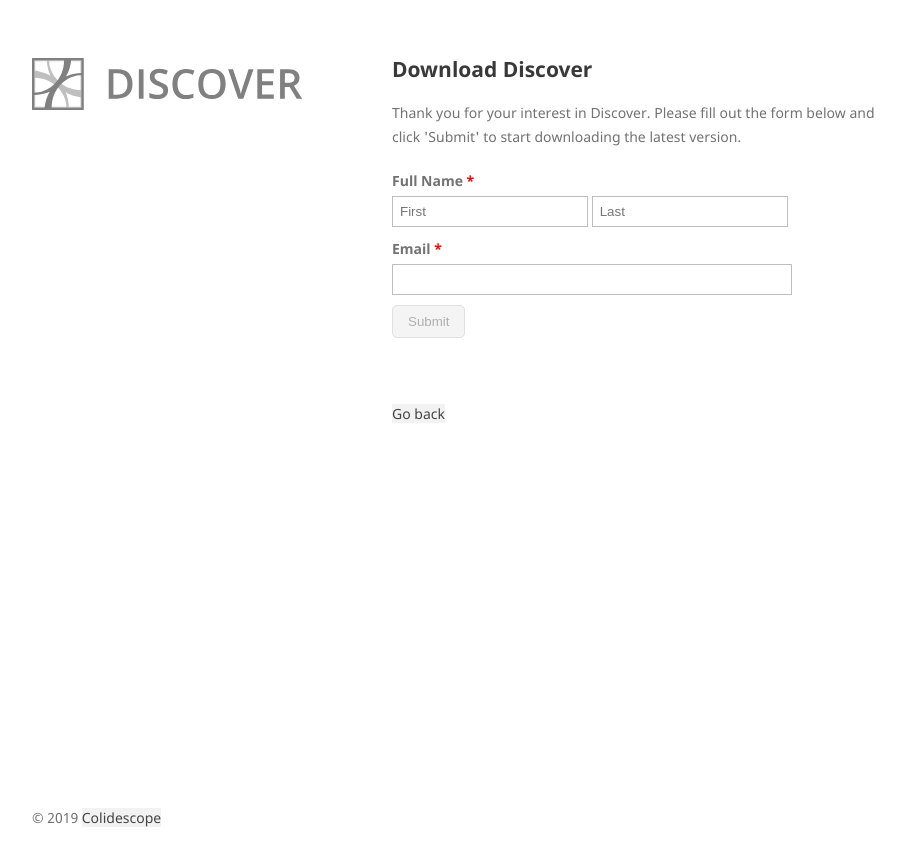
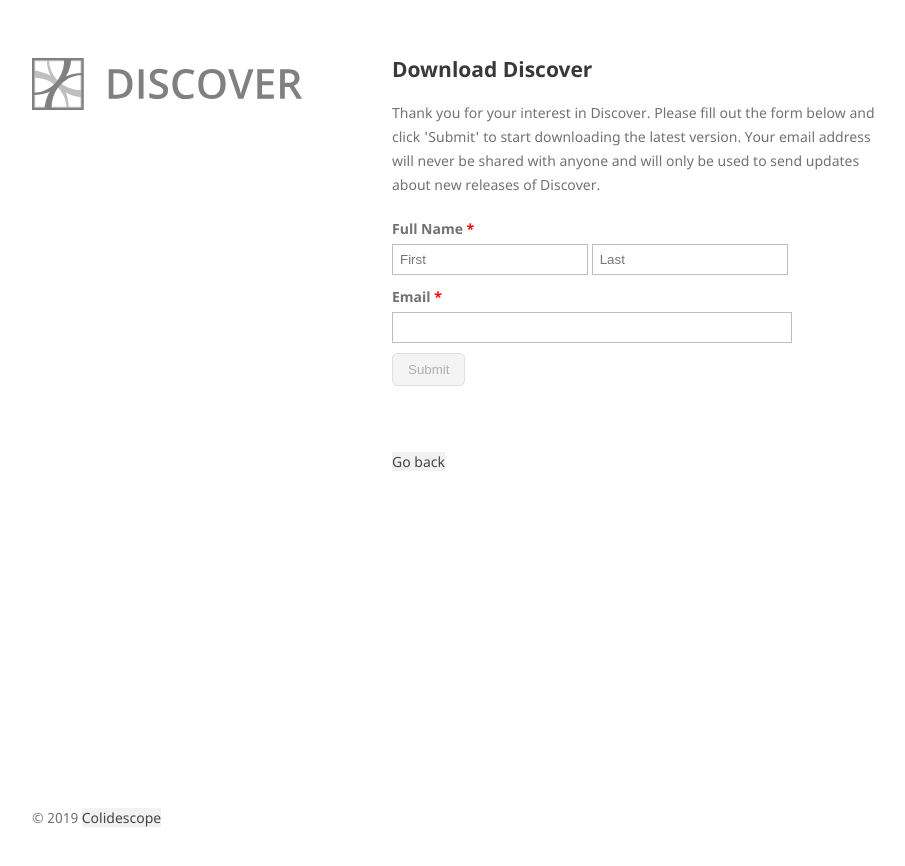
Before and after one commit to colidescope/discover, a Jekyll site: the page built from docs/download.md, in a window 1280 px wide. Shown: the top 866 px of the page, without its empty margins (178-1083 px from the left). Built offline with Jekyll 4.4.1, drawn with Linux system fonts in a browser that asks for light colours; nearby versions of some CDN libraries; our own code applies the rules of GitHub Pages for plain Markdown files.

Commit message:
updated download message

```diff
--- a/docs/_layouts/download.html
+++ b/docs/_layouts/download.html
@@ -36,7 +36,7 @@
 
       {{ content }}
 
-      <p id="message">Thank you for your interest in Discover. Please fill out the form below and click 'Submit' to start downloading the latest version.</p>
+      <p id="message">Thank you for your interest in Discover. Please fill out the form below and click 'Submit' to start downloading the latest version. Your email address will never be shared with anyone and will only be used to send updates about new releases of Discover.</p>
 
 
         <form id="test-form">
```
